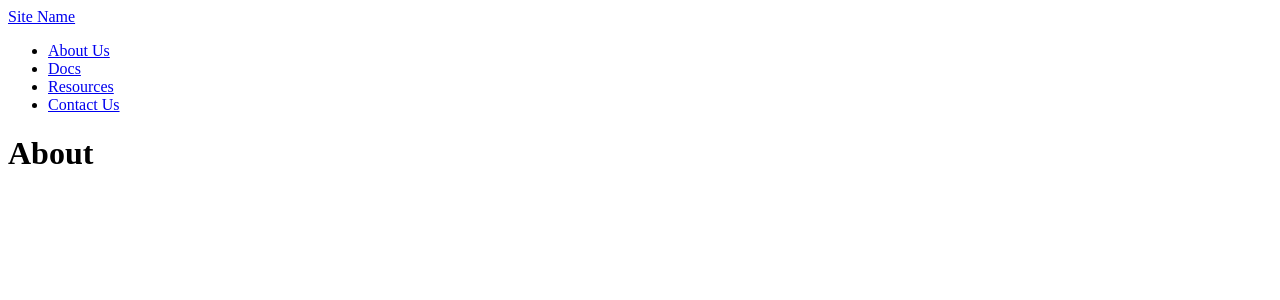
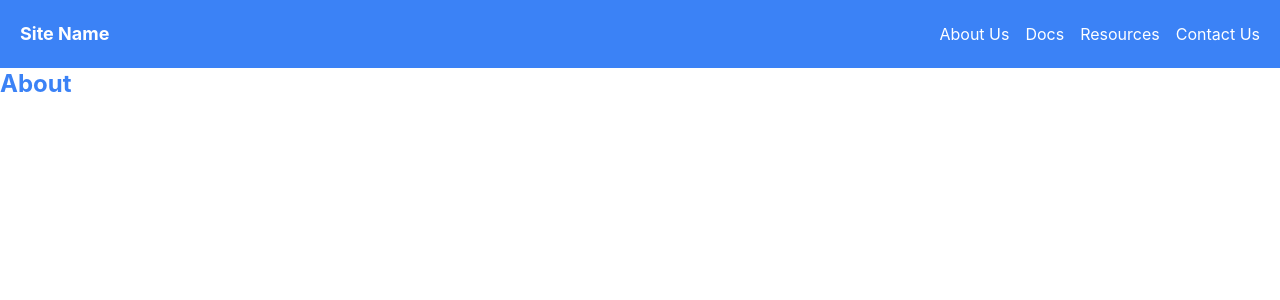
Before and after one commit to tsawebmaster2023/greenflag, a React (Create React App) app: page /about in a window 1280 px wide. Shown: the top 300 px of the page. Built offline with nearby package versions, Linux system fonts and the light colour scheme.

Commit message:
fixing navbar 2

```diff
--- a/src/index.css
+++ b/src/index.css
@@ -1,3 +1,7 @@
+@import 'tailwindcss/base';
+@import 'tailwindcss/components';
+@import 'tailwindcss/utilities';
+
 body {
   margin: 0;
   font-family: -apple-system, BlinkMacSystemFont, 'Segoe UI', 'Roboto', 'Oxygen',
--- a/src/index.js
+++ b/src/index.js
@@ -1,13 +1,20 @@
-import React from "react"
-import ReactDOM from "react-dom/client"
-import App from "./App"
+import React from 'react';
+import ReactDOM from 'react-dom/client';
+import './index.css';
+import App from './App';
+import reportWebVitals from './reportWebVitals';
 import { BrowserRouter } from "react-router-dom"
 
-const root = ReactDOM.createRoot(document.getElementById("root"))
+const root = ReactDOM.createRoot(document.getElementById('root'));
 root.render(
   <React.StrictMode>
     <BrowserRouter>
       <App />
     </BrowserRouter>
   </React.StrictMode>
-)
+);
+
+// If you want to start measuring performance in your app, pass a function
+// to log results (for example: reportWebVitals(console.log))
+// or send to an analytics endpoint. Learn more: https://bit.ly/CRA-vitals
+reportWebVitals();
--- /dev/null
+++ b/src/reportWebVitals.js
@@ -0,0 +1,13 @@
+const reportWebVitals = onPerfEntry => {
+    if (onPerfEntry && onPerfEntry instanceof Function) {
+      import('web-vitals').then(({ getCLS, getFID, getFCP, getLCP, getTTFB }) => {
+        getCLS(onPerfEntry);
+        getFID(onPerfEntry);
+        getFCP(onPerfEntry);
+        getLCP(onPerfEntry);
+        getTTFB(onPerfEntry);
+      });
+    }
+  };
+
+  export default reportWebVitals;
--- a/tailwind.config.js
+++ b/tailwind.config.js
@@ -1,6 +1,6 @@
 /** @type {import('tailwindcss').Config} */
 module.exports = {
-  content: [],
+  content: ["./src/**/*.{html,js}"],
   theme: {
     extend: {},
   },
```
